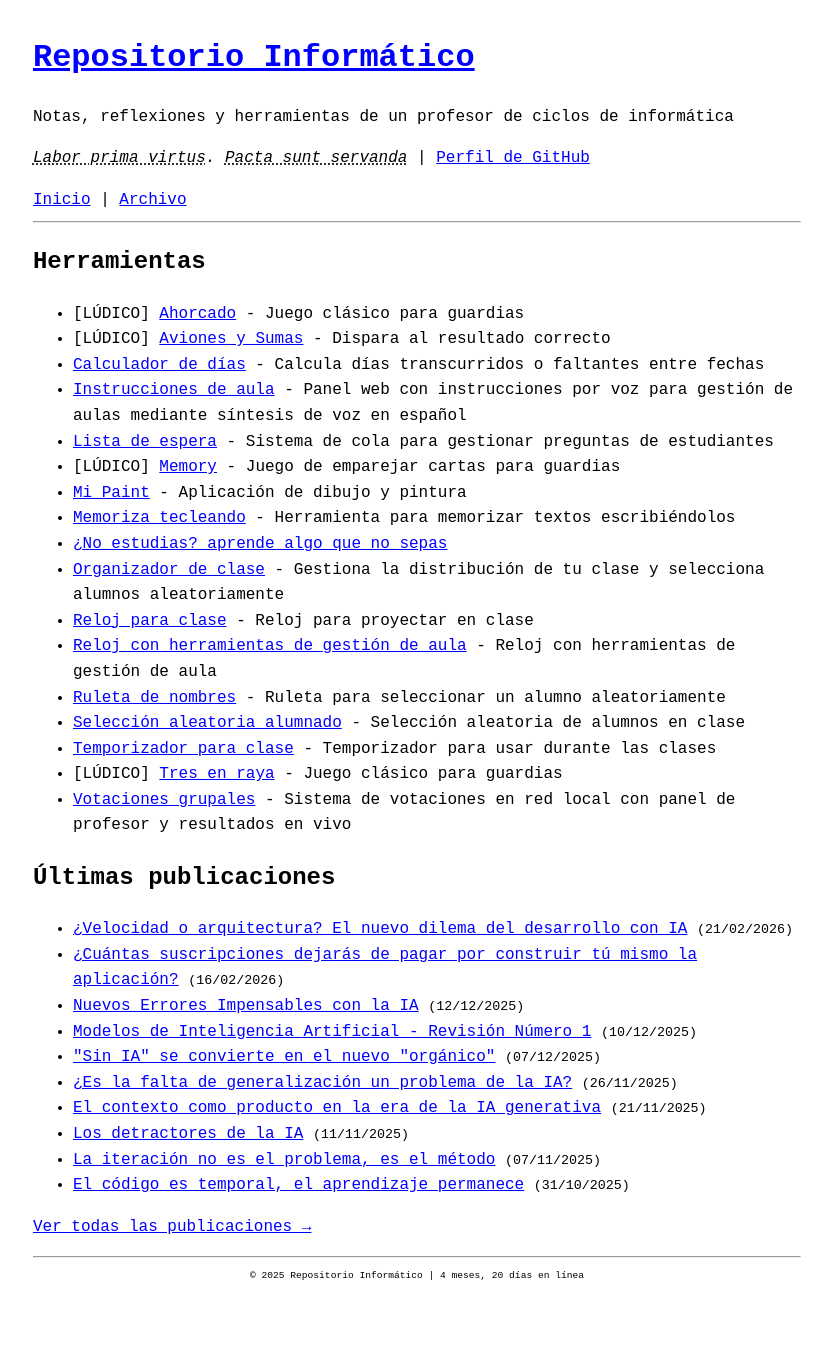
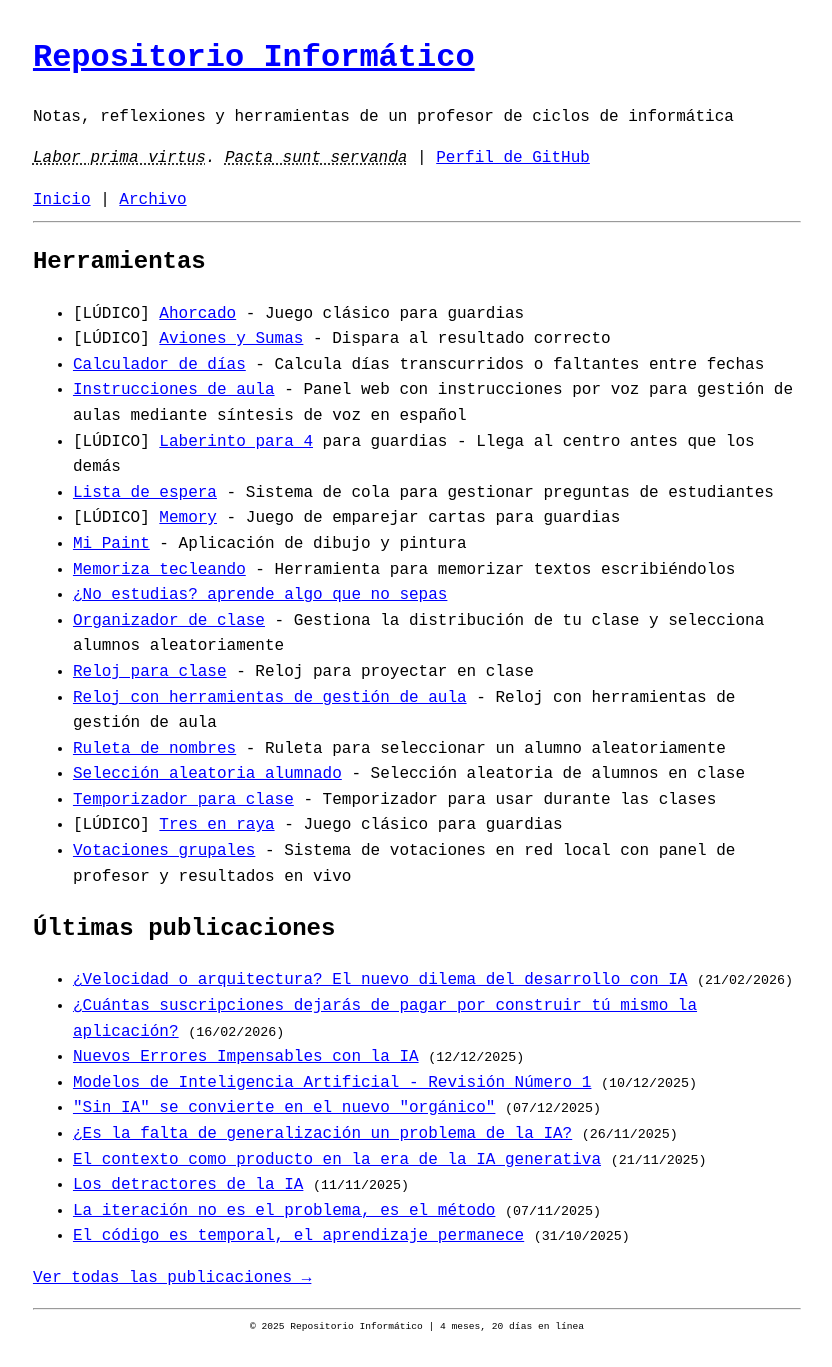
Before and after one commit to repositorioinformatico/repositorioinformatico.github.io, a Jekyll site: the page built from index.html, in a window 1280 px wide. Shown: the whole page, without its empty margins (223-1055 px from the left). Built offline with Jekyll 4.4.1, drawn with Linux system fonts in a browser that asks for light colours; before the commit the page ends 1315 px from its top, so only the background shows below that.

Commit message:
Añadir herramienta lúdica Laberinto para 4
Co-Authored-By: Claude Sonnet 4.6 <noreply@anthropic.com>

```diff
--- a/index.html
+++ b/index.html
@@ -10,6 +10,7 @@ title: Inicio
     <li>[LÚDICO] <a href="https://repositorioinformatico.github.io/aviones-y-sumas/">Aviones y Sumas</a> - Dispara al resultado correcto</li>
     <li><a href="https://repositorioinformatico.github.io/calendario-calculador-dias/">Calculador de días</a> - Calcula días transcurridos o faltantes entre fechas</li>
     <li><a href="https://repositorioinformatico.github.io/instrucciones-aula/">Instrucciones de aula</a> - Panel web con instrucciones por voz para gestión de aulas mediante síntesis de voz en español</li>
+    <li>[LÚDICO] <a href="https://repositorioinformatico.github.io/laberinto-para-4/">Laberinto para 4</a> para guardias - Llega al centro antes que los demás</li>
     <li><a href="https://github.com/repositorioinformatico/lista-espera">Lista de espera</a> - Sistema de cola para gestionar preguntas de estudiantes</li>
     <li>[LÚDICO] <a href="https://repositorioinformatico.github.io/emparejar-colores-o-emoticonos/">Memory</a> - Juego de emparejar cartas para guardias</li>
     <li><a href="https://repositorioinformatico.github.io/mi-paint/">Mi Paint</a> - Aplicación de dibujo y pintura</li>
```
